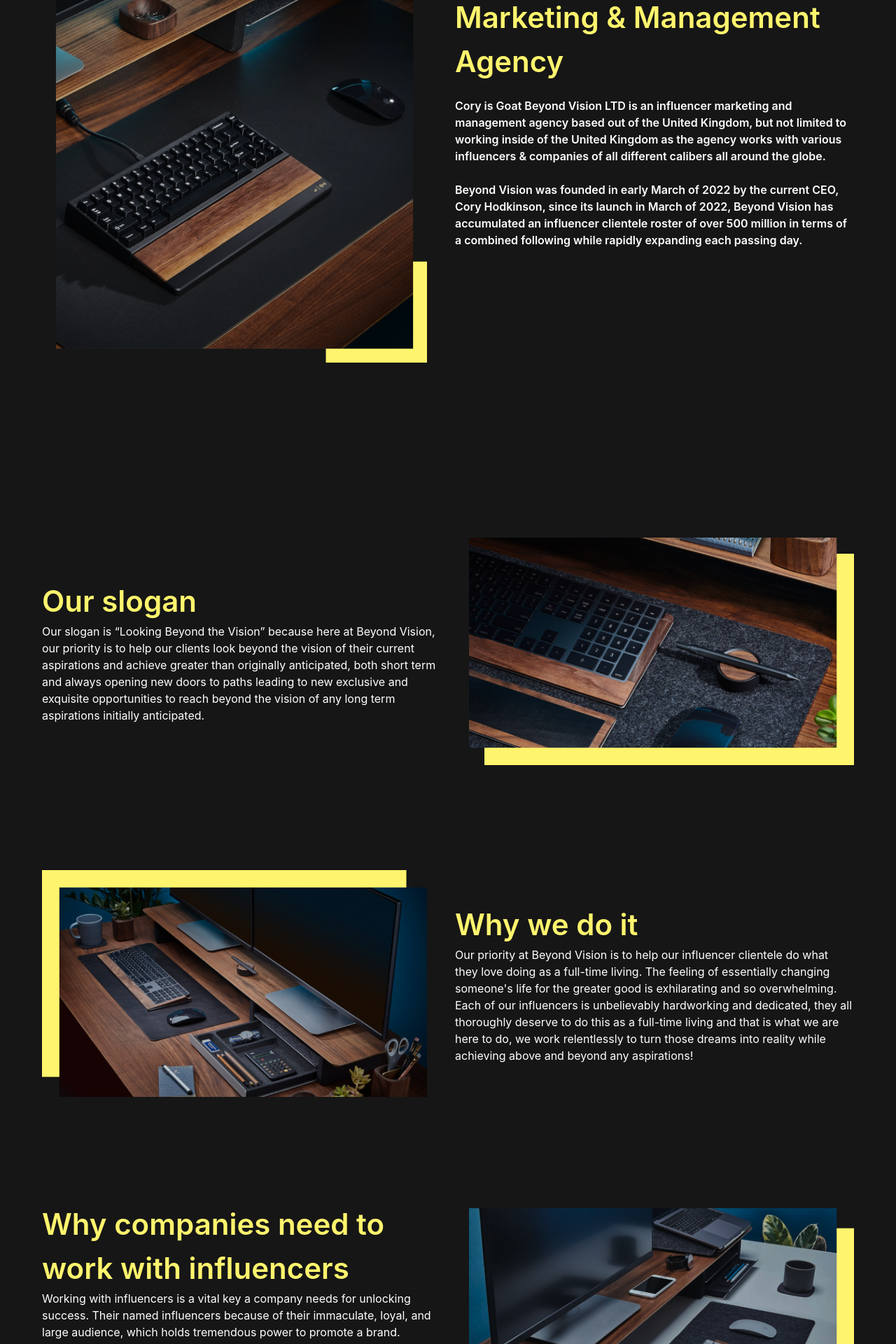
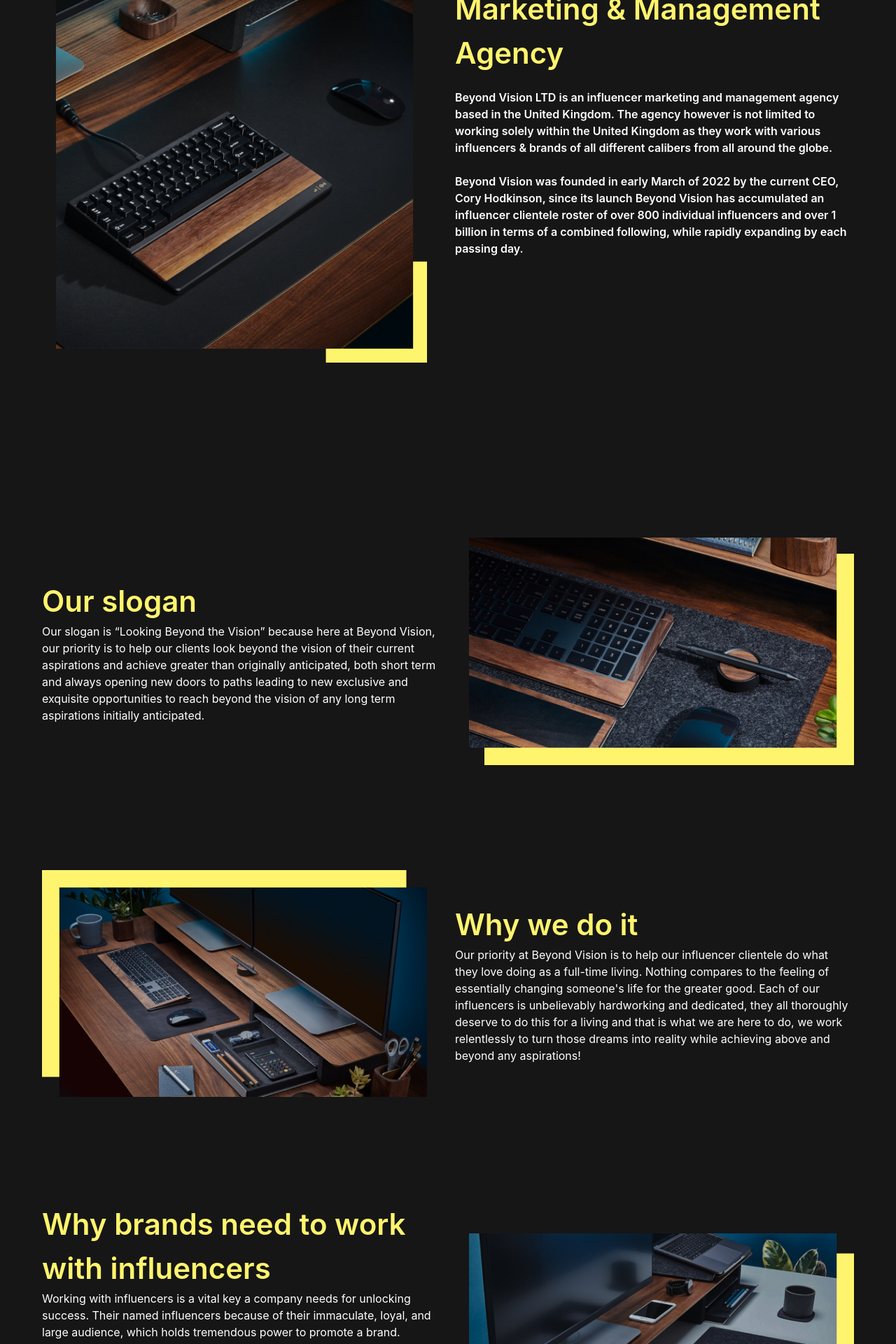
Before and after one commit to fabiodinota/beyondvisionltd, a Next.js app: page /about-us in a window 1280 px wide. Shown: the part 360-2280 px from the top of the page at 70% size. Built offline with nearby package versions, Linux system fonts and the light colour scheme.

Commit message:
big update :D

```diff
--- a/components/AboutPage/TextComponentAbout.tsx
+++ b/components/AboutPage/TextComponentAbout.tsx
@@ -37,17 +37,16 @@
             data-aos-delay="300"
             className=" text-text font-semibold"
           >
-            Cory is Goat Beyond Vision LTD is an influencer marketing and management agency
-            based out of the United Kingdom, but not limited to working inside
-            of the United Kingdom as the agency works with various influencers
-            &#x0026; companies of all different calibers all around the globe.
+            Beyond Vision LTD is an influencer marketing and management agency
+            based in the United Kingdom. The agency however is not limited
+            to working solely within the United Kingdom as they work with various
+            influencers & brands of all different calibers from all around the globe.
             <br />
             <br />
             Beyond Vision was founded in early March of 2022 by the current CEO,
-            Cory Hodkinson, since its launch in March of 2022, Beyond Vision has
-            accumulated an influencer clientele roster of over 500 million in
-            terms of a combined following while rapidly expanding each passing
-            day.
+            Cory Hodkinson, since its launch Beyond Vision has accumulated an influencer
+            clientele roster of over 800 individual influencers and over 1 billion in terms
+            of a combined following, while rapidly expanding by each passing day.
           </p>
         </div>
       </div>
@@ -107,14 +106,12 @@
             Why we do it{" "}
           </h1>
           <p className=" text-text">
-            Our priority at Beyond Vision is to help our influencer clientele do
-            what they love doing as a full-time living. The feeling of
-            essentially changing someone&#39;s life for the greater good is
-            exhilarating and so overwhelming. Each of our influencers is
-            unbelievably hardworking and dedicated, they all thoroughly deserve
-            to do this as a full-time living and that is what we are here to do,
-            we work relentlessly to turn those dreams into reality while
-            achieving above and beyond any aspirations!
+          Our priority at Beyond Vision is to help our influencer clientele do what
+          they love doing as a full-time living. Nothing compares to the feeling of
+          essentially changing someone's life for the greater good. Each of our influencers
+          is unbelievably hardworking and dedicated, they all thoroughly deserve to do this
+          for a living and that is what we are here to do, we work relentlessly to turn
+          those dreams into reality while achieving above and beyond any aspirations!
           </p>
         </div>
       </div>
@@ -127,7 +124,7 @@
           className="max-w-[900px] w-[90%] xl:w-[610px] pb-10 xl:pb-0 pr-0 xl:pr-10"
         >
           <h1 className="text-[36px] md:text-[42px] text-yellow font-semibold">
-            Why companies need to work with influencers{" "}
+            Why brands need to work with influencers{" "}
           </h1>
           <p className="text-text">
             Working with influencers is a vital key a company needs for
@@ -135,11 +132,13 @@
             immaculate, loyal, and large audience, which holds tremendous power
             to promote a brand. Working with an influencer is proven to be more
             successful for brands than any newspaper or television commercial.
-            The reason working with an influencer is more successful is because
-            newspaper ads are between articles the audience wants to read, and a
-            television commercial is between the content viewers want to see,
-            while the audience has chosen to watch the advert the influencer
-            posted.
+            The reason working with influencers is much more beneficial is because
+            newspaper ads are between articles that the audience wants to read,
+            and television commercials are in between the content the viewer wants
+            to see. What makes an ad with an influencer any better? The audience has
+            chosen to pay attention and watch the advert in front of their eyes
+            since they enjoy the creator's content, they are hooked by the plot,
+            and they simply feel a connection with the creator.
           </p>
         </div>
         <div
--- a/components/HomePage/TextComponent.tsx
+++ b/components/HomePage/TextComponent.tsx
@@ -17,10 +17,10 @@
             Why we do it
           </h1>
           <p className="text-text">
-            Our goal is to turn our client&apos;s dreams into reality. Each of
-            our clients is unbelievably hardworking and dedicated, each of them
+            Our goal is to transform our client&apos;s dreams into reality.
+            Our clients are unbelievably hardworking and dedicated, and each
             deserves to do content creation for a living. That is what we are
-            here to do, work relentlessly to turn those dreams into reality
+            here to do, work relentlessly to transform those dreams into reality
             while achieving beyond the vision of any aspirations!
           </p>
         </div>
@@ -54,15 +54,15 @@
           className="pl-0 xl:pl-10 max-w-[900px] w-[90%] pb-10 xl:pb-0 xl:w-[610px]"
         >
           <h1 className="text-[36px] md:text-[42px] text-yellow font-semibold">
-            Why companies need to work with influencers
+            Why brands need to work with influencers
           </h1>
           <p className=" text-text">
-            The reason working with influencers is more beneficial is because
-            newspaper ads are between articles that the audience wants to read,
-            and television commercials are between the content the viewer wants
-            to see. What makes an ad with an influencer any better? The audience
-            has chosen to pay attention and watch the advert in front of their
-            eyes.
+          The reason working with influencers is much more beneficial is because newspaper
+          ads are between articles that the audience wants to read, and television commercials
+          are in between the content the viewer wants to see. What makes an ad with an influencer
+          any better? The audience has chosen to pay attention and watch the advert
+          in front of their eyes since they enjoy the creator's content, they are hooked by the plot,
+          and they simply feel a connection with the creator.
           </p>
         </div>
       </div>
```
Also changed, not shown: 1 other file (tests, documents, lock files or other folders).
